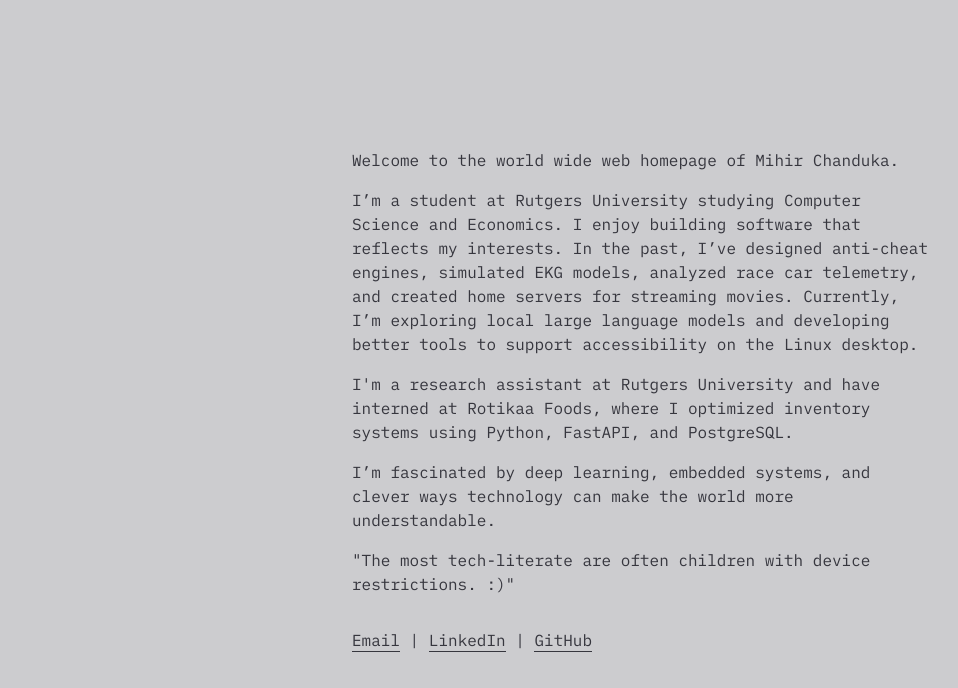
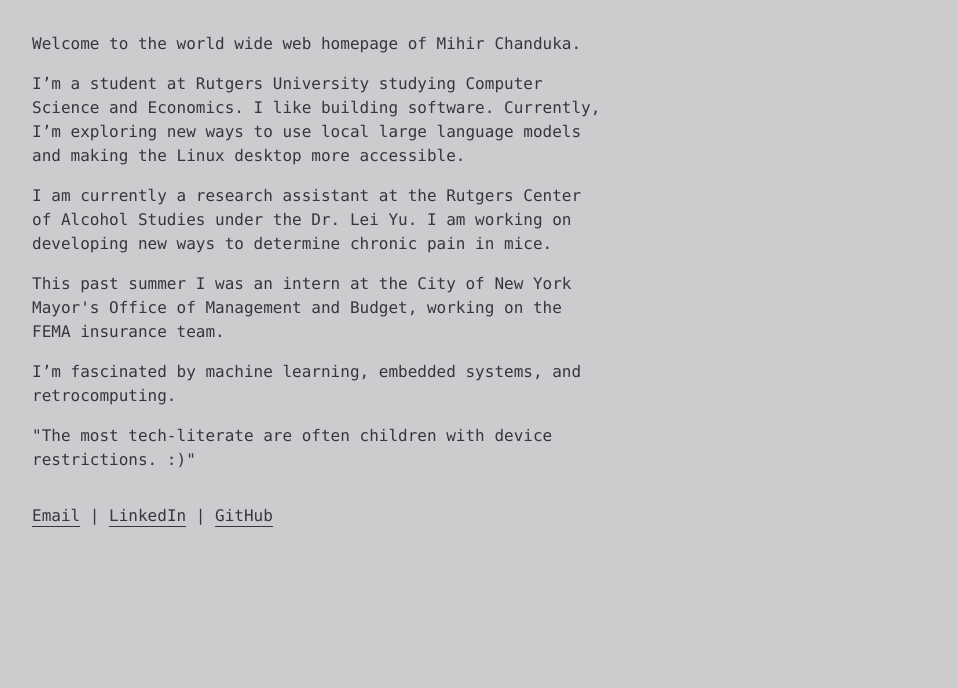
Before and after one commit to mihirchanduka/mihirchanduka.github.io, a plain HTML site: page index.html in a window 1280 px wide. Shown: the whole page, without its empty margins (0-958 px from the left). Drawn offline with Linux system fonts and the light colour scheme.

Commit message:
Update Website

```diff
--- a/index.css
+++ b/index.css
@@ -1,14 +1,11 @@
 @font-face {
   font-family: iaWriter;
   src: url(iAWriterMonoS-Regular.woff);
-}
-
-:root {
-    --background: #CCCCCF;
-    --foreground: #36363E;
+}:root {
+    --background: #cccccf;
+    --foreground: #36363e;
     --interval-height: 24px;
 }
-
 
 * {
     box-sizing: border-box;
@@ -16,16 +13,19 @@
     padding: 0;
 }
 
-html, body {
+html,
+body {
     min-height: 100vh;
     height: 100%;
     font-size: 16px;
     line-height: var(--interval-height);
-  font-family: 'iaWriter', monospace;
+    font-family:
+        "SF Mono", "Monaco", "Inconsolata", "Fira Code", "Fira Mono",
+        "Droid Sans Mono", "Consolas", "Source Code Pro", monospace;
     background: var(--background);
     color: var(--foreground);
     -webkit-font-smoothing: antialiased;
-}
+Writer', mon}
 
 .outer-container {
     width: 100%;
@@ -79,7 +79,8 @@
 }
 
 @media only screen and (max-width: 768px) {
-  html, body {
+    html,
+    body {
         font-size: 18px;
         line-height: 32px;
         overflow-x: auto;
--- a/index.html
+++ b/index.html
@@ -1,43 +1,64 @@
-<!DOCTYPE html>
+<!doctype html>
 <html lang="en" data-theme="3">
     <head>
-    <meta charset="utf-8">
-    <meta name="viewport" content="width=device-width, initial-scale=1">
+        <meta charset="utf-8" />
+        <meta name="viewport" content="width=device-width, initial-scale=1" />
         <title>Mihir Chanduka</title>
-    <link rel="stylesheet" href="index.css">
+        <link rel="stylesheet" href="index.css" />
 
         <script type="text/javascript">
-      (function(c,l,a,r,i,t,y){
-          c[a]=c[a]||function(){(c[a].q=c[a].q||[]).push(arguments)};
-          t=l.createElement(r);t.async=1;t.src="https://www.clarity.ms/tag/"+i;
-          y=l.getElementsByTagName(r)[0];y.parentNode.insertBefore(t,y);
+            (function (c, l, a, r, i, t, y) {
+                c[a] =
+                    c[a] ||
+                    function () {
+                        (c[a].q = c[a].q || []).push(arguments);
+                    };
+                t = l.createElement(r);
+                t.async = 1;
+                t.src = "https://www.clarity.ms/tag/" + i;
+                y = l.getElementsByTagName(r)[0];
+                y.parentNode.insertBefore(t, y);
             })(window, document, "clarity", "script", "r3a9uomrxt");
         </script>
     </head>
     <body>
         <div class="outer-container">
             <div class="inner-container">
+                <p>Welcome to the world wide web homepage of Mihir Chanduka.</p>
                 <p>
-          Welcome to the world wide web homepage of Mihir Chanduka.
+                    I’m a student at Rutgers University studying Computer
+                    Science and Economics. I like building software. Currently,
+                    I’m exploring new ways to use local large language models
+                    and making the Linux desktop more accessible.
                 </p>
                 <p>
-          I’m a student at Rutgers University studying Computer Science and Economics. I enjoy building software that reflects my interests. In the past, I’ve designed anti-cheat engines, simulated EKG models, analyzed race car telemetry, and created home servers for streaming movies. Currently, I’m exploring local large language models and developing better tools to support accessibility on the Linux desktop.
+                    I am currently a research assistant at the Rutgers Center of
+                    Alcohol Studies under the Dr. Lei Yu. I am working on
+                    developing new ways to determine chronic pain in mice.
+                </p>
+
+                <p>
+                    This past summer I was an intern at the City of New York
+                    Mayor's Office of Management and Budget, working on the FEMA
+                    insurance team.
                 </p>
                 <p>
-          I'm a research assistant at Rutgers University and have interned at Rotikaa Foods, where I optimized inventory systems using Python, FastAPI, and PostgreSQL.
+                    I’m fascinated by machine learning, embedded systems, and
+                    retrocomputing.
                 </p>
                 <p>
-          I’m fascinated by deep learning, embedded systems, and clever ways technology can make the world more understandable.
+                    "The most tech-literate are often children with device
+                    restrictions. :)"
                 </p>
-        <p>
-          "The most tech-literate are often children with device restrictions. :)"   </p>
                 <div class="links">
                     <a href="mailto:chandukamihir@proton.com">Email</a> |
-          <a href="https://www.linkedin.com/in/mihirchanduka/">LinkedIn</a> |
+                    <a href="https://www.linkedin.com/in/mihirchanduka/"
+                        >LinkedIn</a
+                    >
+                    |
                     <a href="https://github.com/mihirchanduka">GitHub</a>
                 </div>
             </div>
         </div>
-
     </body>
 </html>
```
Lines whose indentation alone changed are shown as unchanged.
